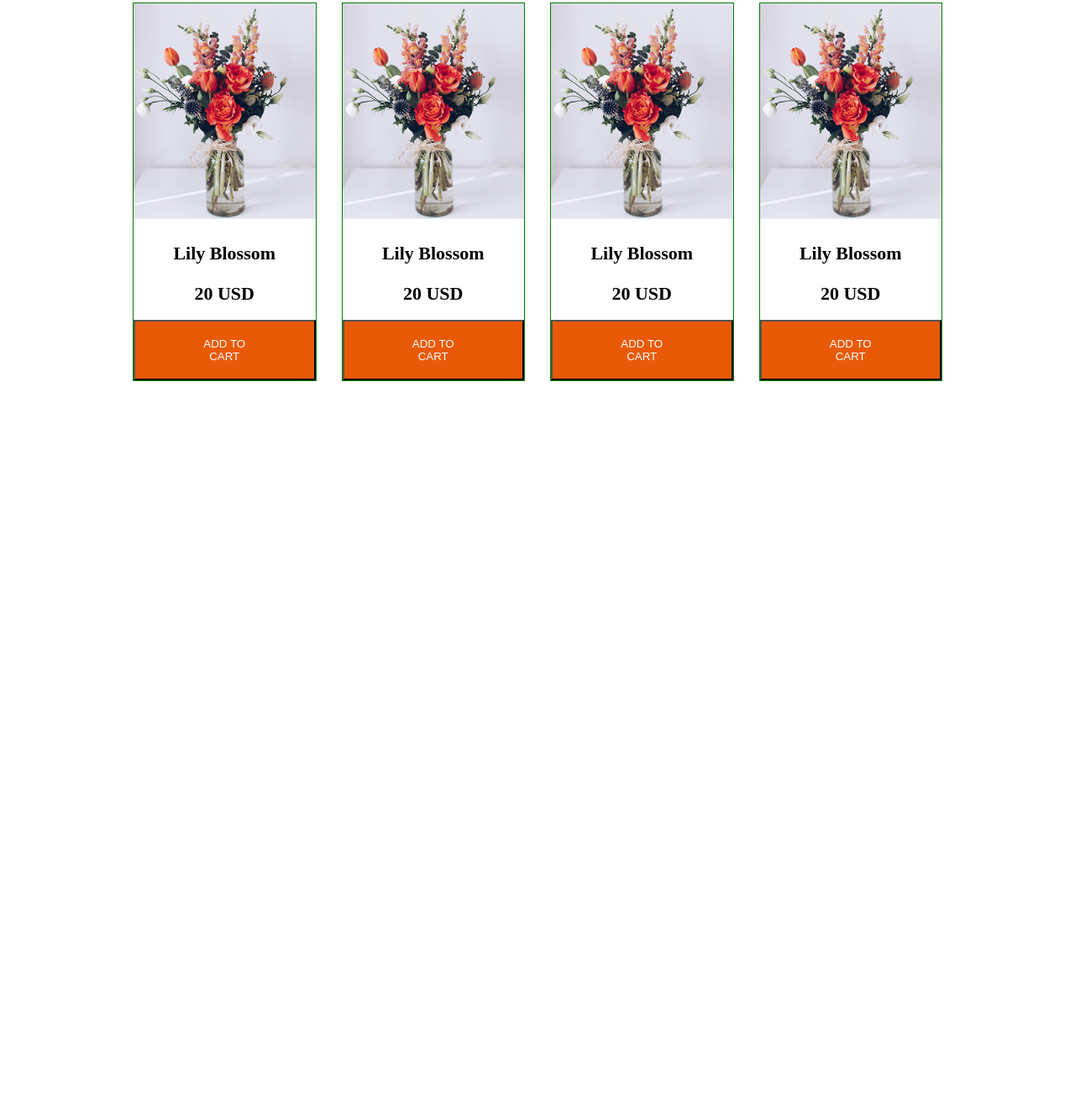
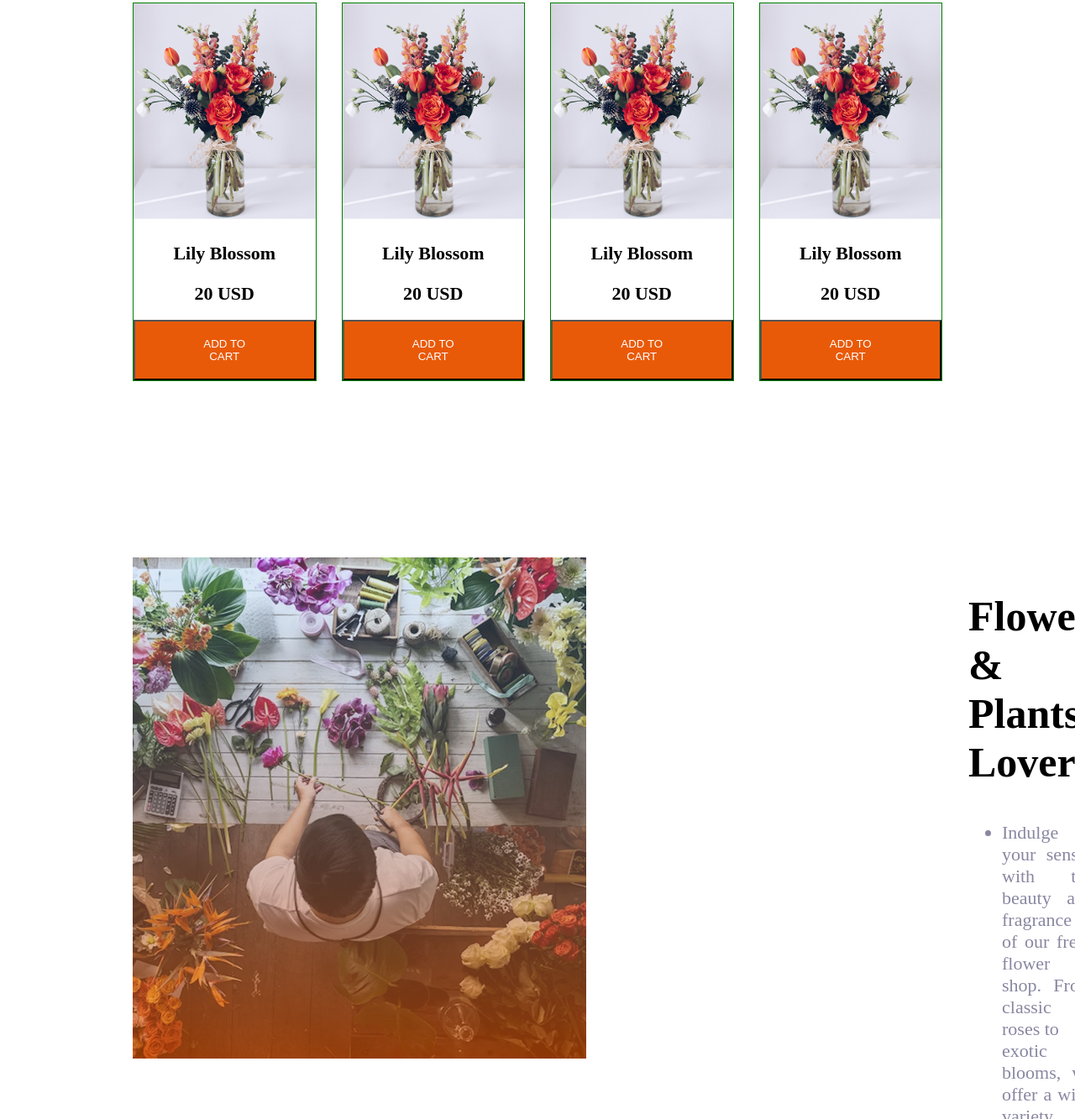
Before and after one commit to mahi8026/Assignment-02, a plain HTML site: page index.html in a window 1280 px wide. Shown: the part 1467-2800 px from the top of the page at 84% size. Before the commit the page ends 1929 px from the top, so only its background shows below. Drawn offline with Linux system fonts and the light colour scheme.

Commit message:
adding flower & plants lover section

```diff
--- a/index.html
+++ b/index.html
@@ -129,6 +129,21 @@
             </div>
 
         </section>
+        <section>
+            <div class="plants-lover">
+                <div>
+                    <img src="assets/flower-store.png" alt="">
+                </div>
+                <div class="plants-lover-content">
+                    <h1 class="plants-lover-title">Flower & Plants <br> Lover</h1>
+                    <ul class="plants-lover-list">
+                        <li class="plants-lover-description">Indulge your senses with the beauty and fragrance <br> of our fresh flower shop. From classic roses to <br> exotic blooms, we offer a wide variety of fresh.</li><br>
+                        <li class="plants-lover-description">Indulge your senses with the beauty and fragrance  <br>of our fresh flower shop. From classic roses to <br>exotic blooms, we offer a wide variety of fresh.</li><br>
+                        <li class="plants-lover-description">Indulge your senses with the beauty and fragrance <br> of our fresh flower shop. From classic roses to <br>exotic blooms, we offer a wide variety of fresh.</li>
+                    </ul>
+                </div>
+            </div>
+        </section>
     </main>
     <footer></footer>
 </body>
--- a/style.css
+++ b/style.css
@@ -107,3 +107,22 @@
     color: white;
     width: 100%;
 }
+.plants-lover{
+    display: flex;
+    text-align: justify;
+    margin: 210px 150px 133px 150px;
+    gap: 40px;
+
+}
+.plants-lover-content{
+    margin-left: 415px;
+}
+.plants-lover-title{
+    font-weight: bold;
+    font-size: 50px;
+}
+.plants-lover-description{
+    font-weight:400;
+    font-size: 22px;
+    color: #8987A1;
+}
```
